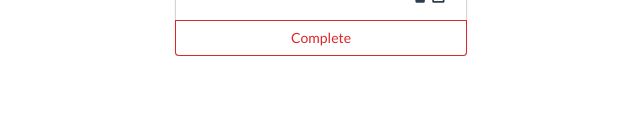
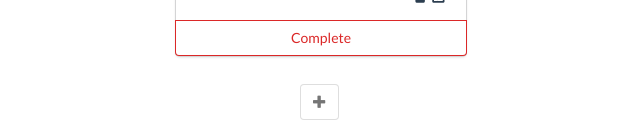
Before and after one commit to neillrobson/vendo, a Vue app: page / in a window 1280 px wide. Shown: the part 812-943 px from the top of the page, without its empty margins (319-959 px from the left). Before the commit the page ends 868 px from the top, so only its background shows below. Built offline with nearby package versions, Linux system fonts and the light colour scheme.

Commit message:
Add todo create functionality

```diff
--- /dev/null
+++ b/src/components/CreateTodo.vue
@@ -0,0 +1,60 @@
+<template>
+    <div class="ui basic content center aligned segment">
+        <button class="ui basic button icon" v-on:click="openForm" v-show="!isCreating">
+            <i class="plus icon"></i>
+        </button>
+        <div class="ui centered card" v-show="isCreating">
+            <div class="content">
+                <div class="ui form">
+                    <div class="field">
+                        <label>Title</label>
+                        <input type="text" v-model="titleText">
+                    </div>
+                    <div class="field">
+                        <label>Project</label>
+                        <input type="text" v-model="projectText">
+                    </div>
+                    <div class="ui two button attached buttons">
+                        <button class="ui basic blue button" v-on:click="sendForm">Create</button>
+                        <button class="ui basic red button" v-on:click="closeForm">Cancel</button>
+                    </div>
+                </div>
+            </div>
+        </div>
+    </div>
+</template>
+
+<script>
+export default {
+    data() {
+        return {
+            titleText: '',
+            projectText: '',
+            isCreating: false
+        };
+    },
+
+    methods: {
+        openForm() {
+            this.isCreating = true;
+        },
+
+        closeForm() {
+            this.isCreating = false;
+        },
+
+        sendForm() {
+            if (this.titleText.length > 0 && this.projectText.length > 0) {
+                const title = this.titleText;
+                const project = this.projectText;
+                this.$emit('create-todo', {
+                    title,
+                    project,
+                    done: false
+                });
+            }
+            this.closeForm();
+        }
+    }
+}
+</script>
--- a/src/components/TodoList.vue
+++ b/src/components/TodoList.vue
@@ -3,23 +3,32 @@
         <p>Completed Tasks: {{todos.filter(todo => todo.done === true).length}}</p>
         <p>Current Tasks: {{todos.filter(todo => todo.done === false).length}}</p>
         <Todo v-on:delete-todo="deleteTodo" v-for="todo in todos" :todo="todo" :key="todo.id" />
+        <CreateTodo v-on:create-todo="createTodo" />
     </div>
 </template>
 
 <script>
 import Todo from "./Todo"
+import CreateTodo from "./CreateTodo"
 
 export default {
     props: ["todos"],
 
     components: {
-        Todo
+        Todo,
+        CreateTodo
     },
 
     methods: {
         deleteTodo(todo) {
             const todoIndex = this.todos.indexOf(todo);
             this.todos.splice(todoIndex, 1);
+        },
+
+        createTodo(todo) {
+            const newId = this.todos.map(todo => todo.id).reduce((a,b) => Math.max(a,b)) + 1;
+            todo.id = newId;
+            this.todos.push(todo);
         }
     }
 }
```
